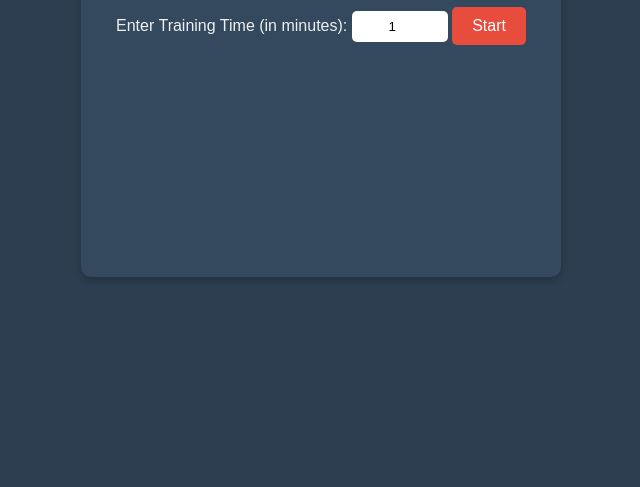
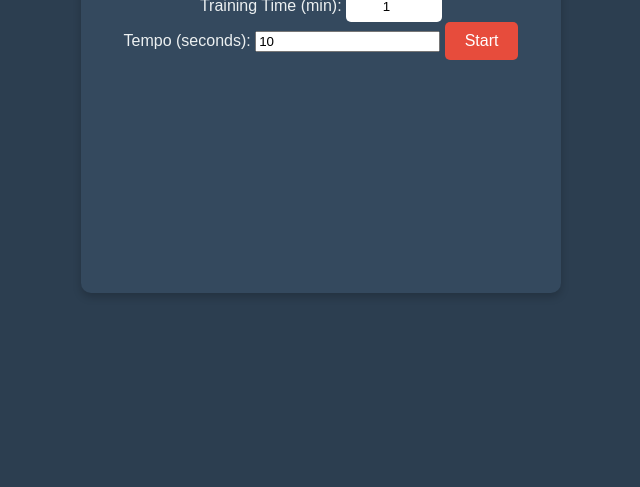
Before and after one commit to JeeveshS004/BOXERKIT, a plain HTML site: page index.html in a window 1280 px wide. Shown: the part 313-800 px from the top of the page, without its empty margins (319-959 px from the left). Drawn offline with Linux system fonts and the light colour scheme.

Commit message:
Update index.html

```diff
--- a/index.html
+++ b/index.html
@@ -10,8 +10,11 @@
     <div class="container">
         <h1>Boxerkit: Direction Training</h1>
         <div class="input-section">
-            <label for="trainingTime">Enter Training Time (in minutes):</label>
+            <label for="trainingTime">Training Time (min):</label>
             <input type="number" id="trainingTime" min="1" value="1">
+            <br>
+            <label for="tempo">Tempo (seconds):</label>
+            <input type="number" id="tempo" min="1" value="10">
             <button id="startButton">Start</button>
         </div>
         <div class="output-section">
```
